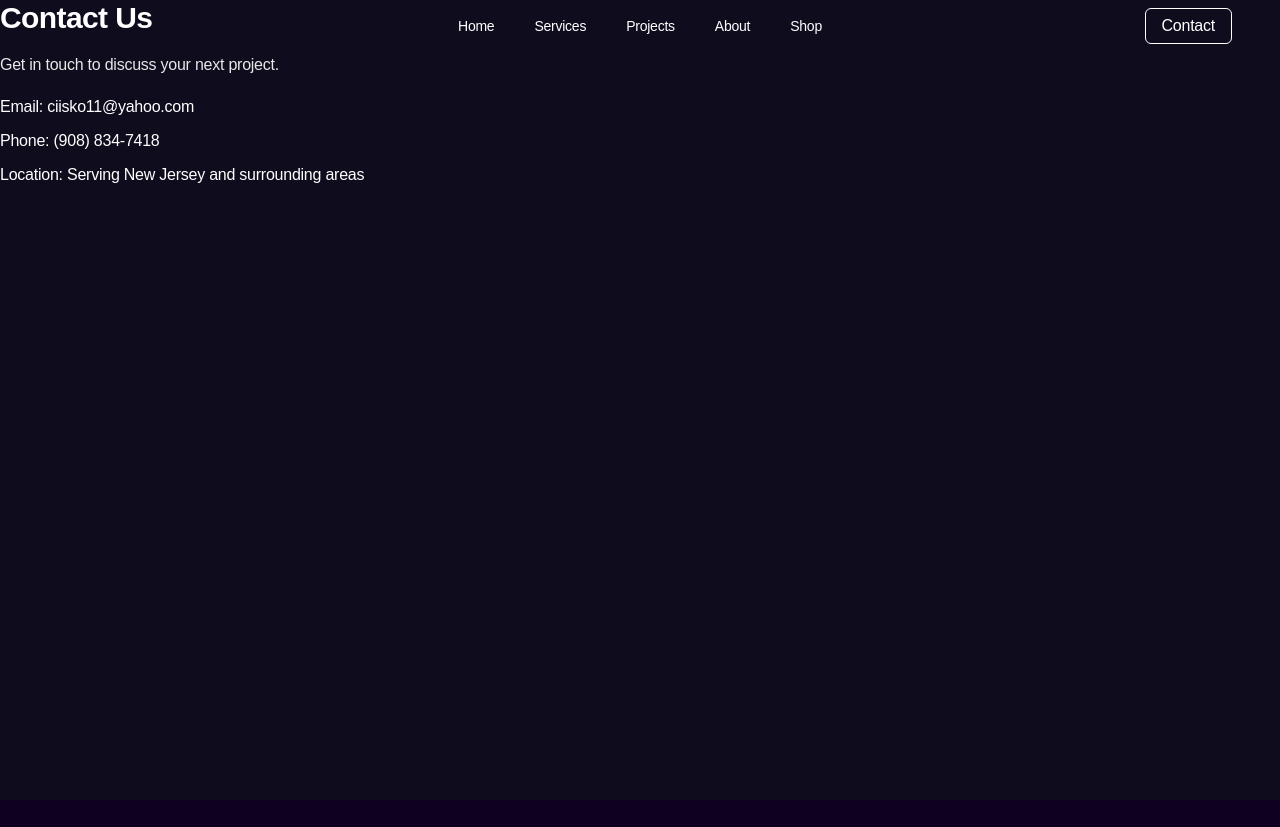
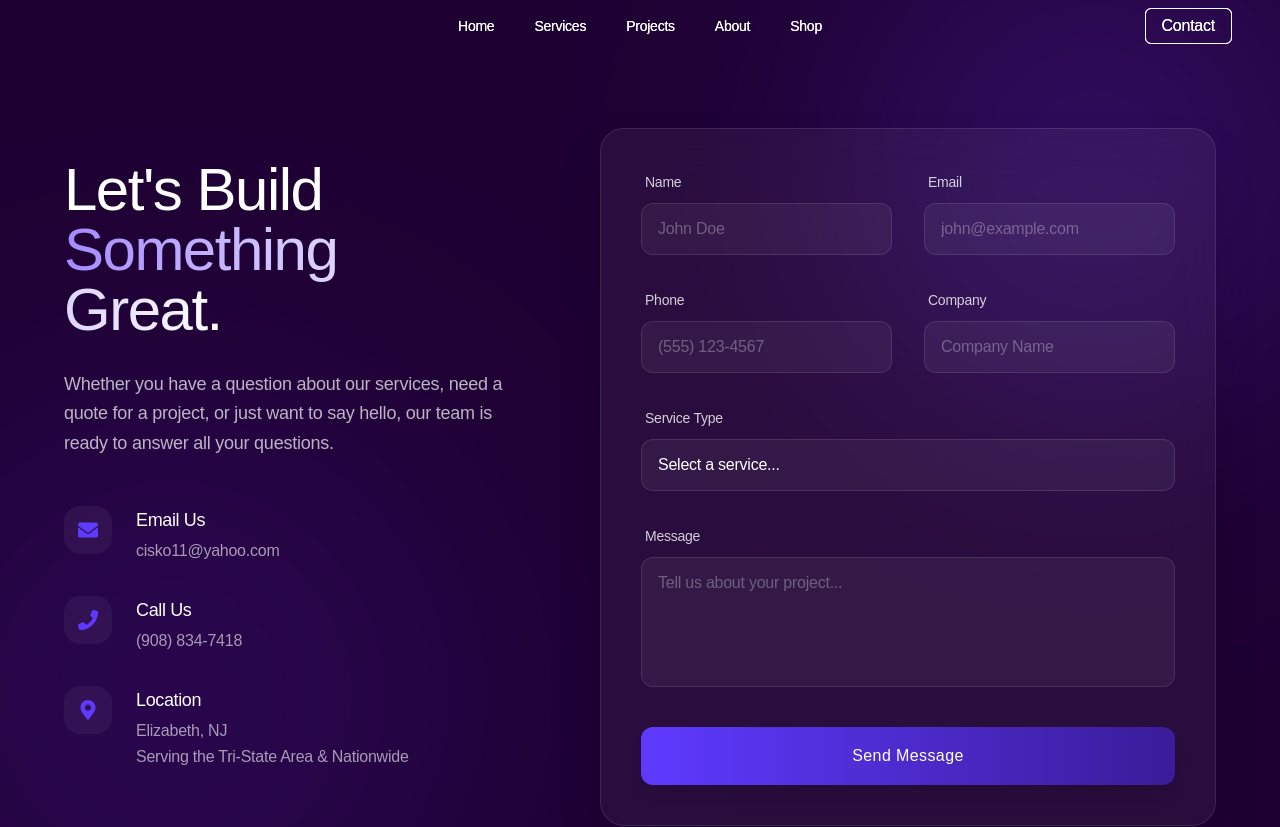
Before and after one commit to fctico11/ciskos, a React (Vite) app: page /contact in a window 1280 px wide. Shown: the top 827 px of the page. Built offline with nearby package versions, Linux system fonts and the light colour scheme; a web font is replaced by a local one.

Commit message:
prototype contact form

```diff
--- a/src/pages/Contact.jsx
+++ b/src/pages/Contact.jsx
@@ -1,13 +1,208 @@
+import { useEffect, useState } from 'react';
+import { Helmet } from 'react-helmet-async';
+import Header from '../components/Header';
+import { FaEnvelope, FaPhone, FaMapMarkerAlt } from 'react-icons/fa';
+
 export default function Contact() {
-    return (
-      <div className="space-y-4">
-        <h1 className="text-3xl font-bold">Contact Us</h1>
-        <p>Get in touch to discuss your next project.</p>
-        <ul className="space-y-2">
-          <li>Email: ciisko11@yahoo.com</li>
-          <li>Phone: (908) 834-7418</li>
-          <li>Location: Serving New Jersey and surrounding areas</li>
-        </ul>
+  useEffect(() => {
+    window.scrollTo(0, 0);
+  }, []);
+
+  const [formData, setFormData] = useState({
+    name: '',
+    email: '',
+    phone: '',
+    company: '',
+    service: '',
+    message: ''
+  });
+
+  const handleChange = (e) => {
+    setFormData({ ...formData, [e.target.name]: e.target.value });
+  };
+
+  const handleSubmit = (e) => {
+    e.preventDefault();
+    // Handle form submission logic here
+    console.log('Form submitted:', formData);
+    alert('Thank you for your message. We will be in touch shortly.');
+  };
+
+  return (
+    <>
+      <Helmet>
+        <title>Contact Us | Ciskos</title>
+        <meta
+          name="description"
+          content="Get in touch with Ciskos for your office furniture installation and relocation needs. Serving NJ, NY, PA, and beyond."
+        />
+      </Helmet>
+
+      <div className="min-h-screen bg-[#1e0033] text-white overflow-x-hidden relative">
+        <Header />
+
+        {/* Background Elements */}
+        <div className="absolute top-0 left-0 w-full h-full overflow-hidden pointer-events-none">
+          <div className="absolute top-[-10%] right-[-5%] w-[500px] h-[500px] bg-[#5e3aff] rounded-full mix-blend-screen filter blur-[120px] opacity-20 animate-float" />
+          <div className="absolute bottom-[-10%] left-[-10%] w-[600px] h-[600px] bg-[#3a1c99] rounded-full mix-blend-screen filter blur-[120px] opacity-20 animate-float" style={{ animationDelay: '-2s' }} />
+        </div>
+
+        <div className="relative z-10 max-w-7xl mx-auto px-6 md:px-16 pt-32 pb-20">
+          <div className="flex flex-col lg:flex-row gap-16 lg:gap-24">
+
+            {/* Left Side: Contact Info */}
+            <div className="w-full lg:w-5/12 space-y-12 pt-8">
+              <div className="space-y-6">
+                <h1 className="text-5xl md:text-6xl font-light tracking-tight leading-tight">
+                  Let's Build <br />
+                  <span className="text-transparent bg-clip-text bg-gradient-to-r from-[#a38aff] to-white">
+                    Something Great.
+                  </span>
+                </h1>
+                <p className="text-white/70 text-lg leading-relaxed max-w-md">
+                  Whether you have a question about our services, need a quote for a project, or just want to say hello, our team is ready to answer all your questions.
+                </p>
+              </div>
+
+              <div className="space-y-8">
+                <div className="flex items-start gap-6 group">
+                  <div className="w-12 h-12 rounded-2xl bg-white/5 flex items-center justify-center text-[#5e3aff] group-hover:bg-[#5e3aff] group-hover:text-white transition-colors duration-300 shrink-0">
+                    <FaEnvelope className="text-xl" />
+                  </div>
+                  <div>
+                    <h3 className="text-lg font-medium mb-1">Email Us</h3>
+                    <a href="mailto:cisko11@yahoo.com" className="text-white/60 hover:text-white transition-colors">
+                      cisko11@yahoo.com
+                    </a>
+                  </div>
+                </div>
+
+                <div className="flex items-start gap-6 group">
+                  <div className="w-12 h-12 rounded-2xl bg-white/5 flex items-center justify-center text-[#5e3aff] group-hover:bg-[#5e3aff] group-hover:text-white transition-colors duration-300 shrink-0">
+                    <FaPhone className="text-xl" />
+                  </div>
+                  <div>
+                    <h3 className="text-lg font-medium mb-1">Call Us</h3>
+                    <a href="tel:9088347418" className="text-white/60 hover:text-white transition-colors">
+                      (908) 834-7418
+                    </a>
+                  </div>
+                </div>
+
+                <div className="flex items-start gap-6 group">
+                  <div className="w-12 h-12 rounded-2xl bg-white/5 flex items-center justify-center text-[#5e3aff] group-hover:bg-[#5e3aff] group-hover:text-white transition-colors duration-300 shrink-0">
+                    <FaMapMarkerAlt className="text-xl" />
+                  </div>
+                  <div>
+                    <h3 className="text-lg font-medium mb-1">Location</h3>
+                    <p className="text-white/60">
+                      Elizabeth, NJ <br />
+                      Serving the Tri-State Area & Nationwide
+                    </p>
+                  </div>
+                </div>
+              </div>
+            </div>
+
+            {/* Right Side: Glassmorphism Form */}
+            <div className="w-full lg:w-7/12">
+              <div className="bg-white/5 backdrop-blur-xl border border-white/10 rounded-3xl p-8 md:p-10 shadow-2xl">
+                <form onSubmit={handleSubmit} className="space-y-8">
+                  <div className="grid grid-cols-1 md:grid-cols-2 gap-8">
+                    <div className="space-y-2">
+                      <label className="text-sm font-medium text-white/80 ml-1">Name</label>
+                      <input
+                        type="text"
+                        name="name"
+                        value={formData.name}
+                        onChange={handleChange}
+                        className="w-full bg-white/5 border border-white/10 rounded-xl px-4 py-3 text-white placeholder-white/30 focus:outline-none focus:border-[#5e3aff] focus:bg-white/10 transition-all"
+                        placeholder="John Doe"
+                        required
+                      />
+                    </div>
+                    <div className="space-y-2">
+                      <label className="text-sm font-medium text-white/80 ml-1">Email</label>
+                      <input
+                        type="email"
+                        name="email"
+                        value={formData.email}
+                        onChange={handleChange}
+                        className="w-full bg-white/5 border border-white/10 rounded-xl px-4 py-3 text-white placeholder-white/30 focus:outline-none focus:border-[#5e3aff] focus:bg-white/10 transition-all"
+                        placeholder="john@example.com"
+                        required
+                      />
+                    </div>
+                  </div>
+
+                  <div className="grid grid-cols-1 md:grid-cols-2 gap-8">
+                    <div className="space-y-2">
+                      <label className="text-sm font-medium text-white/80 ml-1">Phone</label>
+                      <input
+                        type="tel"
+                        name="phone"
+                        value={formData.phone}
+                        onChange={handleChange}
+                        className="w-full bg-white/5 border border-white/10 rounded-xl px-4 py-3 text-white placeholder-white/30 focus:outline-none focus:border-[#5e3aff] focus:bg-white/10 transition-all"
+                        placeholder="(555) 123-4567"
+                      />
+                    </div>
+                    <div className="space-y-2">
+                      <label className="text-sm font-medium text-white/80 ml-1">Company</label>
+                      <input
+                        type="text"
+                        name="company"
+                        value={formData.company}
+                        onChange={handleChange}
+                        className="w-full bg-white/5 border border-white/10 rounded-xl px-4 py-3 text-white placeholder-white/30 focus:outline-none focus:border-[#5e3aff] focus:bg-white/10 transition-all"
+                        placeholder="Company Name"
+                      />
+                    </div>
+                  </div>
+
+                  <div className="space-y-2">
+                    <label className="text-sm font-medium text-white/80 ml-1">Service Type</label>
+                    <select
+                      name="service"
+                      value={formData.service}
+                      onChange={handleChange}
+                      className="w-full bg-white/5 border border-white/10 rounded-xl px-4 py-3 text-white focus:outline-none focus:border-[#5e3aff] focus:bg-white/10 transition-all appearance-none cursor-pointer"
+                    >
+                      <option value="" className="bg-[#1e0033]">Select a service...</option>
+                      <option value="installation" className="bg-[#1e0033]">Furniture Installation</option>
+                      <option value="relocation" className="bg-[#1e0033]">Office Relocation</option>
+                      <option value="glass" className="bg-[#1e0033]">Architectural Glass</option>
+                      <option value="storage" className="bg-[#1e0033]">Warehousing & Storage</option>
+                      <option value="other" className="bg-[#1e0033]">Other</option>
+                    </select>
+                  </div>
+
+                  <div className="space-y-2">
+                    <label className="text-sm font-medium text-white/80 ml-1">Message</label>
+                    <textarea
+                      name="message"
+                      value={formData.message}
+                      onChange={handleChange}
+                      rows="4"
+                      className="w-full bg-white/5 border border-white/10 rounded-xl px-4 py-3 text-white placeholder-white/30 focus:outline-none focus:border-[#5e3aff] focus:bg-white/10 transition-all resize-none"
+                      placeholder="Tell us about your project..."
+                      required
+                    />
+                  </div>
+
+                  <button
+                    type="submit"
+                    className="w-full py-4 rounded-xl bg-gradient-to-r from-[#5e3aff] to-[#3a1c99] text-white font-medium tracking-wide shadow-lg hover:shadow-[#5e3aff]/25 hover:scale-[1.02] transition-all duration-300"
+                  >
+                    Send Message
+                  </button>
+                </form>
+              </div>
+            </div>
+
+          </div>
+        </div>
       </div>
-    );
-  }
+    </>
+  );
+}
```
